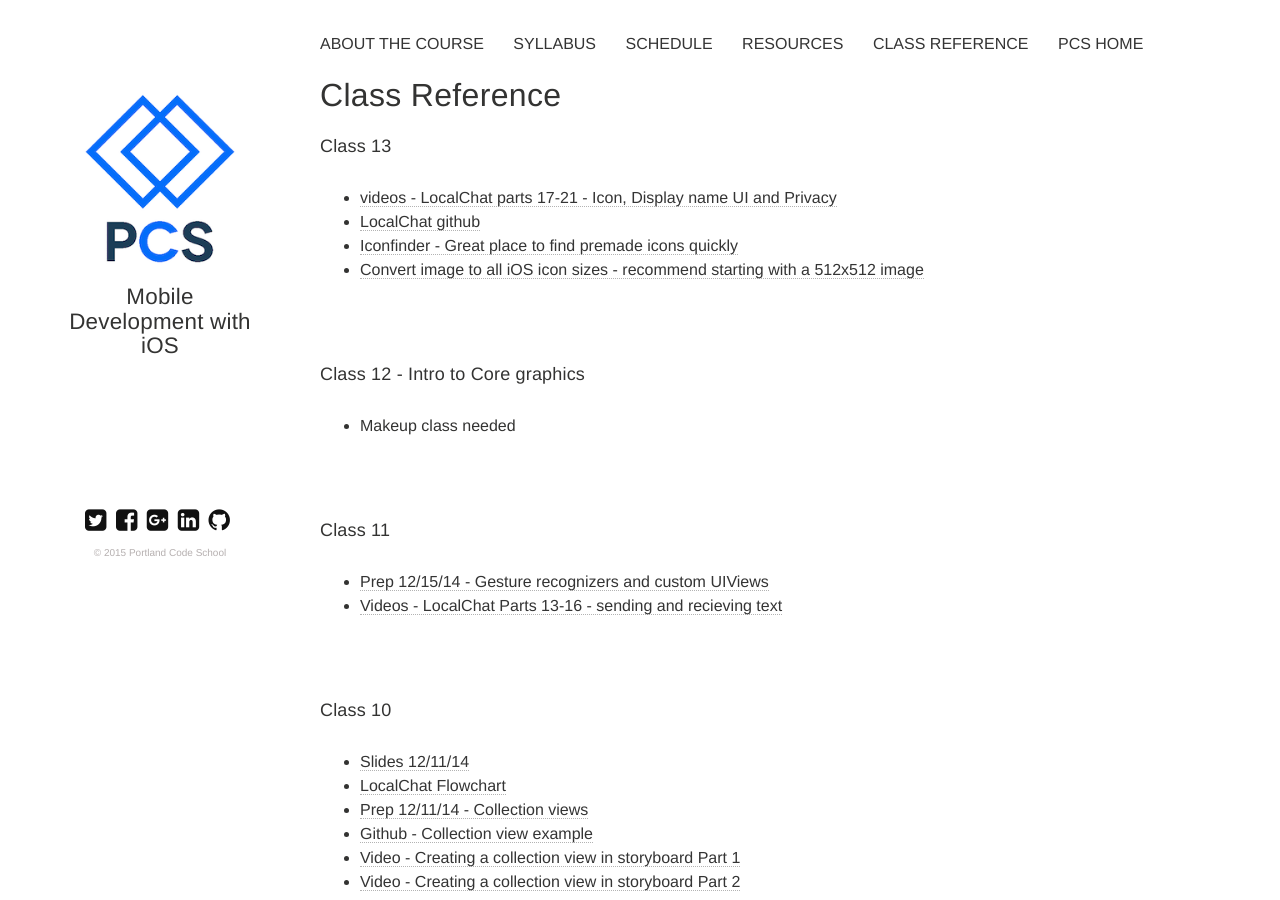
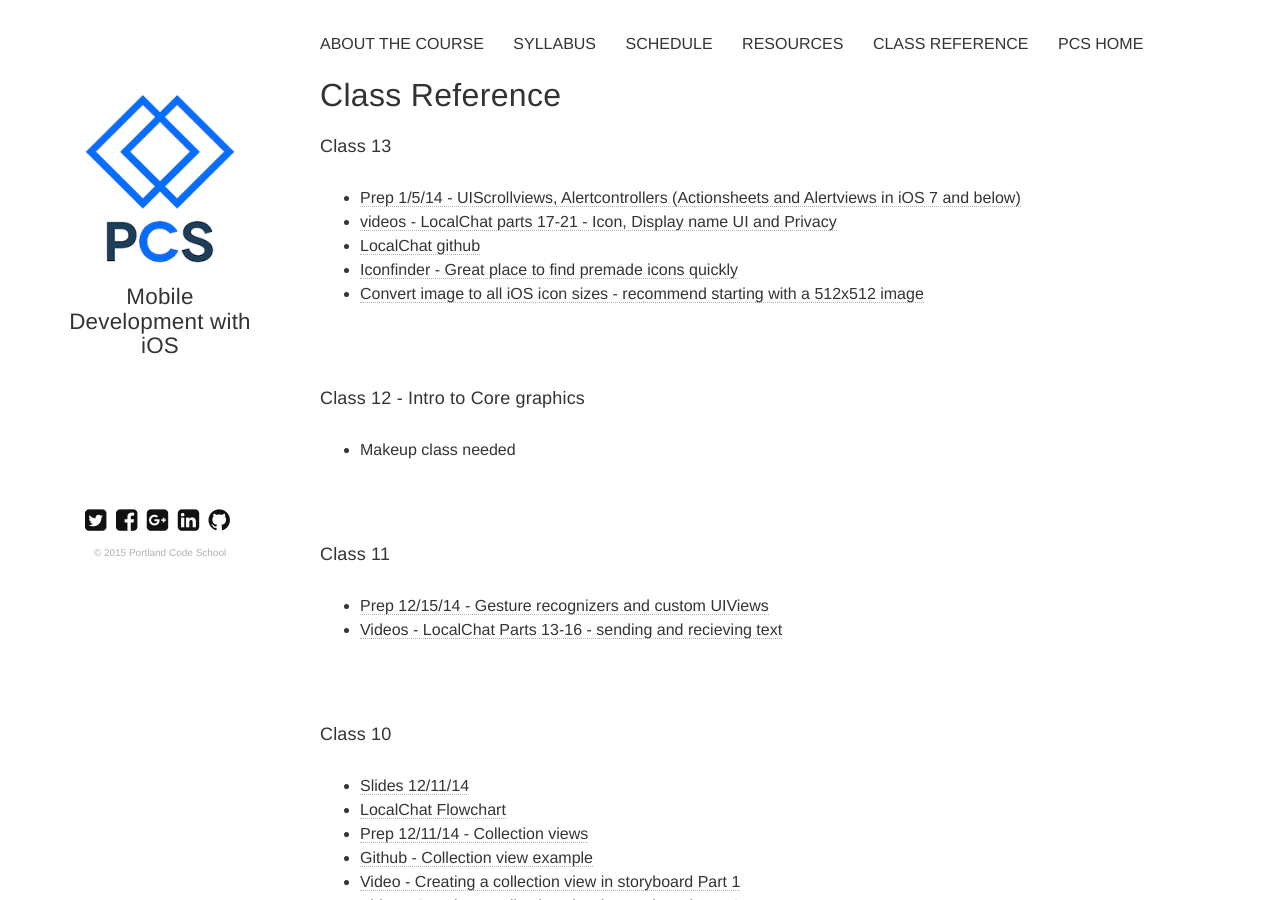
Before and after one commit to portlandcodeschool/ios, a Jekyll site: the page built from reference.md, in a window 1280 px wide and 900 px high. Built offline with Jekyll 4.4.1, drawn with Linux system fonts in a browser that asks for light colours; nearby versions of some CDN libraries.

Commit message:
Update reference.md

```diff
--- a/reference.md
+++ b/reference.md
@@ -6,6 +6,7 @@ tagline: Mobile Development with iOS
 tags: [reference]
 ---
 ####Class 13
+* [Prep 1/5/14 - UIScrollviews, Alertcontrollers (Actionsheets and Alertviews in iOS 7 and below)](https://docs.google.com/presentation/d/1CTjnim4Hh1UsrjCzoUUALtbUcZ9onTk0tTPpGLzJ7Zw/edit?usp=sharing)
 * [videos - LocalChat parts 17-21 - Icon, Display name UI and Privacy](https://drive.google.com/folderview?id=0B1jxDrjd4WIaMklKTndhc1phTVE&usp=sharing)
 * [LocalChat github](https://github.com/portlandcodeschool/LocalChat)
 * [Iconfinder - Great place to find premade icons quickly](https://www.iconfinder.com)
```
